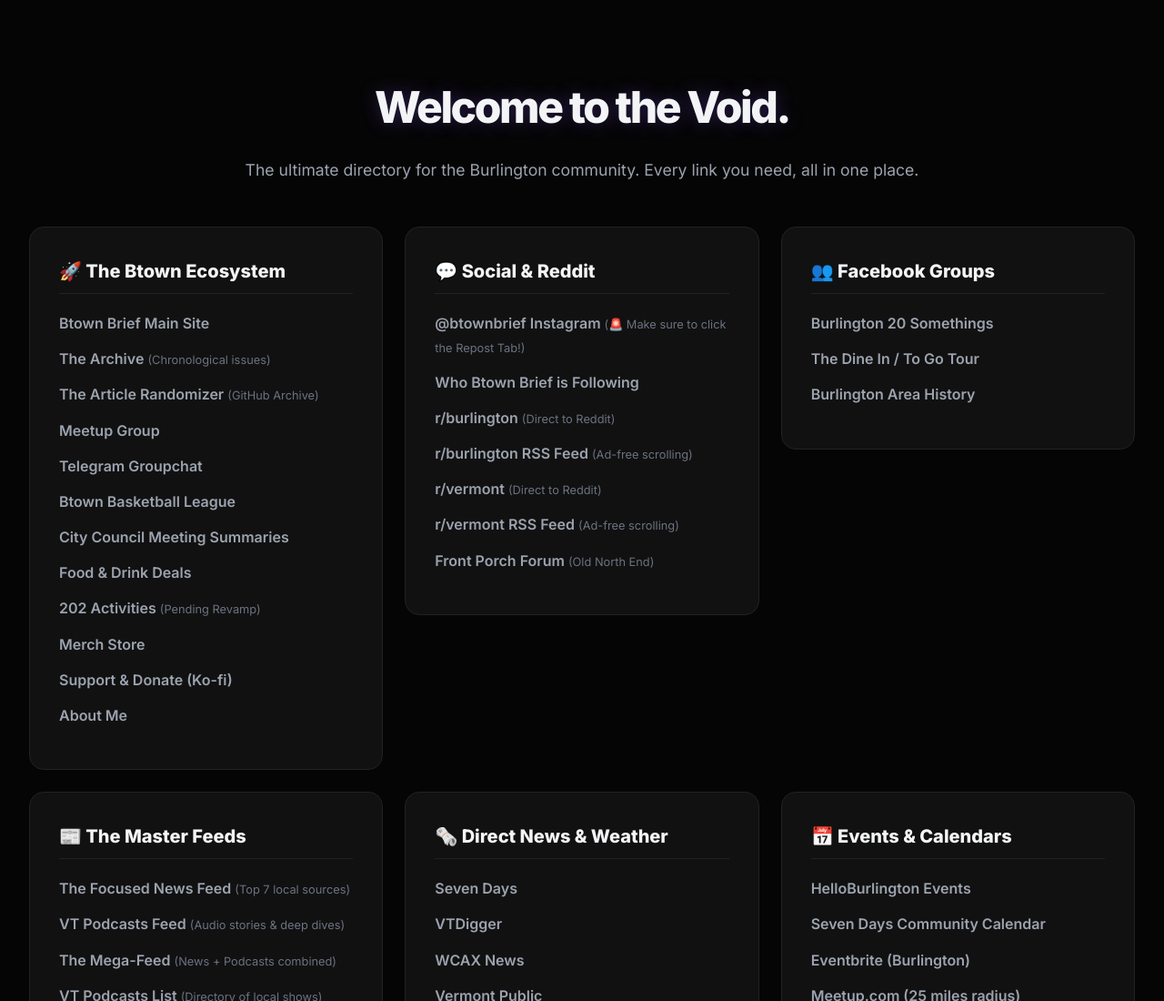
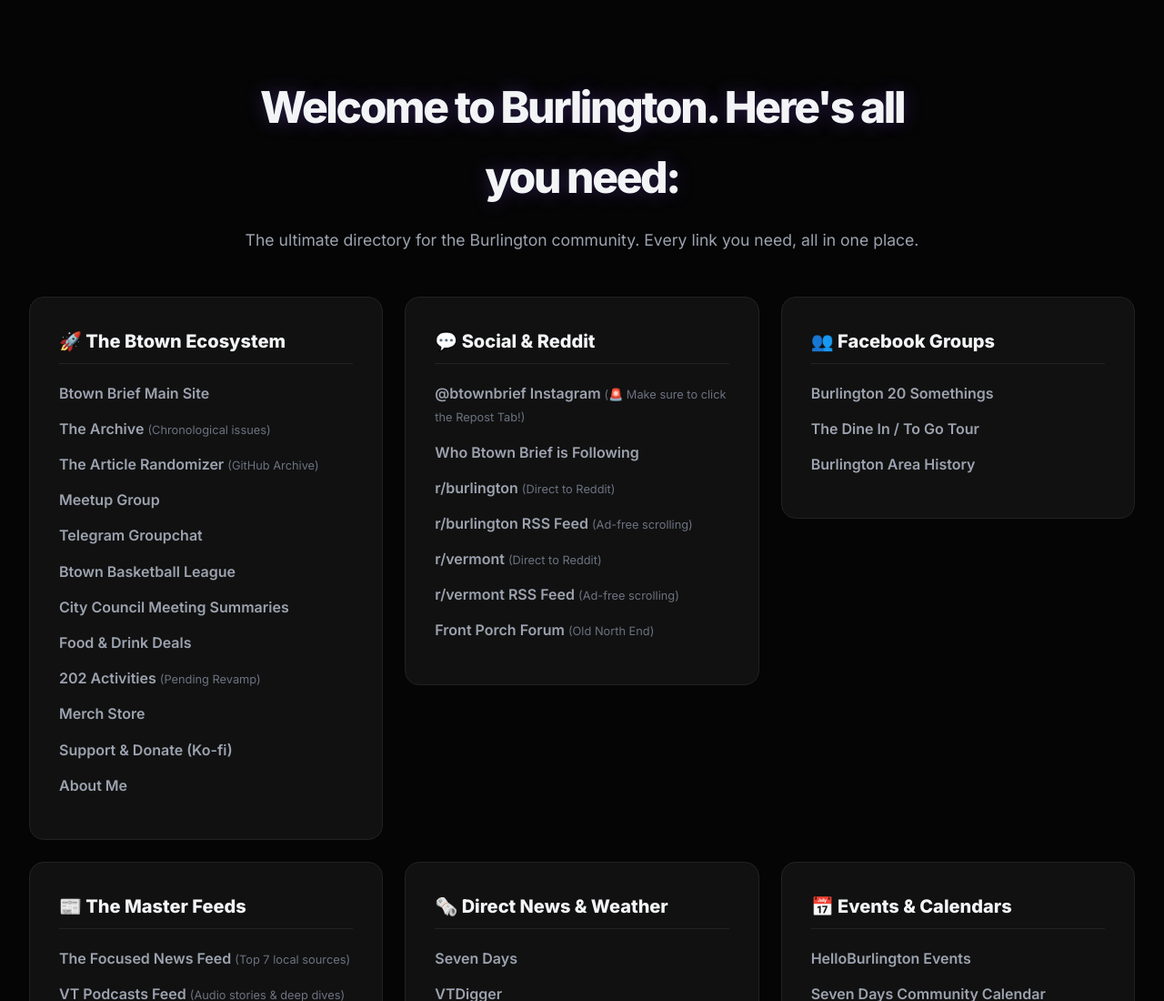
Before and after one commit to stephenvdavis-jpg/best-of-burlington-2, a plain HTML site: page index.html in a window 1280 px wide. Shown: the top 1100 px of the page at 91% size. Drawn offline with Linux system fonts and the light colour scheme.

Commit message:
Update index.html

```diff
--- a/index.html
+++ b/index.html
@@ -3,7 +3,7 @@
 <head>
     <meta charset="UTF-8">
     <meta name="viewport" content="width=device-width, initial-scale=1.0">
-    <title>The Void | Btown Brief</title>
+    <title>The Favorites| Btown Brief</title>
     <style>
         @import url('https://fonts.googleapis.com/css2?family=Inter:wght@400;600;800&display=swap');
 
@@ -157,7 +157,7 @@
 <body>
 
     <header>
-        <h1>Welcome to the Void.</h1>
+        <h1>Welcome to Burlington. Here's all you need:</h1>
         <p class="subtitle">The ultimate directory for the Burlington community. Every link you need, all in one place.</p>
     </header>
 
```
